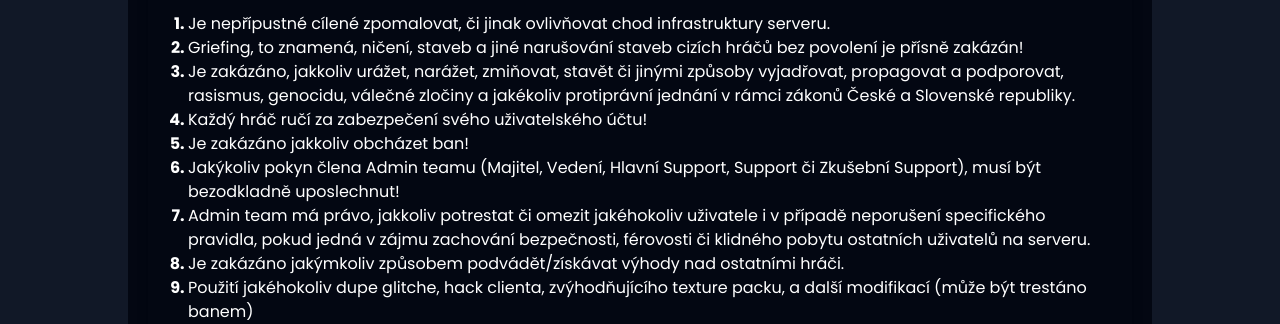
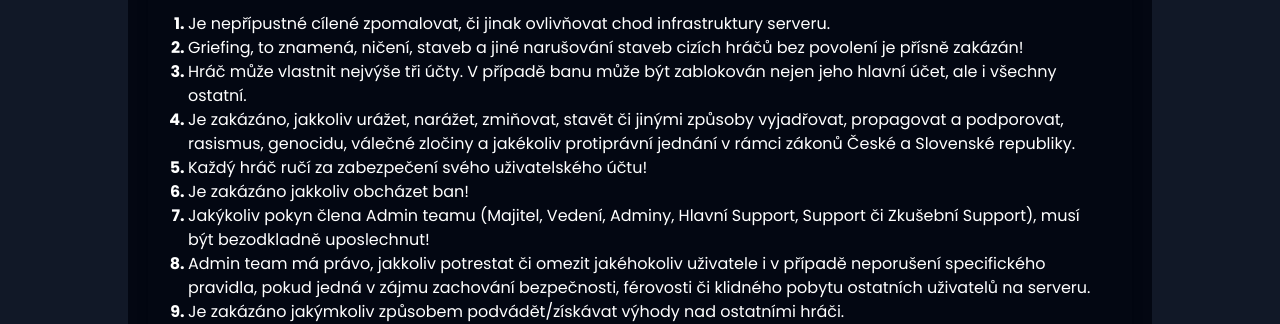
Before and after one commit to mcjabko/website, a Next.js app: page /pravidla in a window 1280 px wide. Shown: the part 422-746 px from the top of the page. Built offline with nearby package versions, Linux system fonts and the light colour scheme; no server answers.

Commit message:
rules update

```diff
--- a/src/pages/pravidla.tsx
+++ b/src/pages/pravidla.tsx
@@ -23,6 +23,9 @@ const RulesPage: NextPage = () => {
             hráčů bez povolení je přísně zakázán!
           </li>
           <li>
+            Hráč může vlastnit nejvýše tři účty. V případě banu může být zablokován nejen jeho hlavní účet, ale i všechny ostatní.
+          </li>
+          <li>
             Je zakázáno, jakkoliv urážet, narážet, zmiňovat, stavět či jinými
             způsoby vyjadřovat, propagovat a podporovat, rasismus, genocidu,
             válečné zločiny a jakékoliv protiprávní jednání v rámci zákonů České
@@ -31,8 +34,7 @@ const RulesPage: NextPage = () => {
           <li> Každý hráč ručí za zabezpečení svého uživatelského účtu!</li>
           <li> Je zakázáno jakkoliv obcházet ban!</li>
           <li>
-            Jakýkoliv pokyn člena Admin teamu (Majitel, Vedení, Hlavní Support,
-            Support či Zkušební Support), musí být bezodkladně uposlechnut!
+            Jakýkoliv pokyn člena Admin teamu (Majitel, Vedení, Adminy, Hlavní Support, Support či Zkušební Support), musí být bezodkladně uposlechnut!
           </li>
           <li>
             Admin team má právo, jakkoliv potrestat či omezit jakéhokoliv
```
